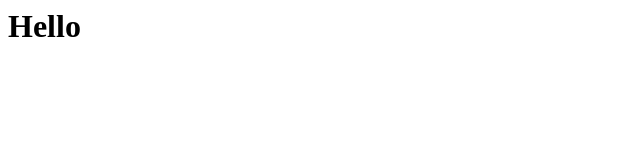
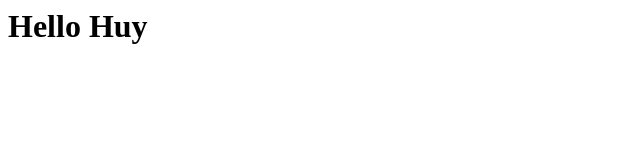
Before and after one commit to Huyliee/test, a plain HTML site: page index.html in a window 1280 px wide. Shown: the whole page, without its empty margins (0-640 px from the left). Drawn offline with Linux system fonts and the light colour scheme.

Commit message:
them Huy

```diff
--- a/index.html
+++ b/index.html
@@ -1 +1 @@
-<h1>Hello</h1>
+<h1>Hello Huy</h1>
```
